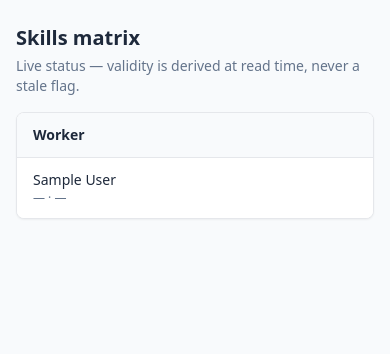
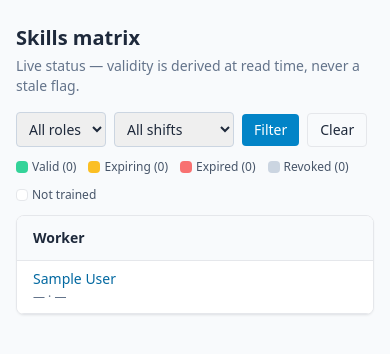
Before and after one commit to ApexFutz/bookish-lamp, a Django app: page /matrix/ in a window 390 px wide; the page is wider, and only the part inside the window is pictured. Shown: the part 96-450 px from the top of that part. Run offline with Django 5.2, Linux system fonts and the light colour scheme; the visitor is signed in with stand-in values (Sample User, id 1); data comes from the database, SQL or seed files in the repository; data that the repository does not hold is empty; some libraries are stand-ins or nearby versions.

Commit message:
Upgrade skills matrix into a color-coded heatmap (#31)
- Color-fill cells by live status (valid/expiring/expired/revoked/not-trained) with a
  legend showing counts, instead of plain text badges.
- Filter by role and shift; qualification headers link to equipment detail and each cell
  drills into the user's profile. Sticky worker column, horizontal scroll on mobile.
- SkillsMatrixTests cover status counts and shift filtering. Suite 43/43.

Co-Authored-By: Claude Opus 4.8 <noreply@anthropic.com>

```diff
--- a/access/templates/access/matrix.html
+++ b/access/templates/access/matrix.html
@@ -4,40 +4,62 @@
 <h1 class="text-xl font-semibold mb-1">Skills matrix</h1>
 <p class="text-sm text-slate-500 mb-4">Live status — validity is derived at read time, never a stale flag.</p>
 
+<form method="get" class="mb-3 flex flex-wrap items-center gap-2">
+  <select name="role" class="rounded border border-slate-300 px-2 py-1.5 text-sm">
+    <option value="">All roles</option>
+    {% for r in roles %}<option value="{{ r.id }}" {% if filters.role == r.id|stringformat:'s' %}selected{% endif %}>{{ r.name }}</option>{% endfor %}
+  </select>
+  <select name="shift" class="rounded border border-slate-300 px-2 py-1.5 text-sm">
+    <option value="">All shifts</option>
+    {% for value, label in shifts %}<option value="{{ value }}" {% if filters.shift == value %}selected{% endif %}>{{ label }}</option>{% endfor %}
+  </select>
+  <button class="rounded bg-sky-600 px-3 py-1.5 text-sm text-white font-medium hover:bg-sky-700">Filter</button>
+  <a href="{% url 'matrix' %}" class="rounded border px-3 py-1.5 text-sm hover:bg-slate-50">Clear</a>
+</form>
+
+<div class="mb-3 flex flex-wrap items-center gap-3 text-xs text-slate-600">
+  <span class="flex items-center gap-1"><span class="inline-block h-3 w-3 rounded bg-emerald-400"></span> Valid ({{ counts.valid }})</span>
+  <span class="flex items-center gap-1"><span class="inline-block h-3 w-3 rounded bg-amber-400"></span> Expiring ({{ counts.expiring }})</span>
+  <span class="flex items-center gap-1"><span class="inline-block h-3 w-3 rounded bg-red-400"></span> Expired ({{ counts.expired }})</span>
+  <span class="flex items-center gap-1"><span class="inline-block h-3 w-3 rounded bg-slate-300"></span> Revoked ({{ counts.revoked }})</span>
+  <span class="flex items-center gap-1"><span class="inline-block h-3 w-3 rounded border bg-white"></span> Not trained</span>
+</div>
+
 <div class="overflow-x-auto rounded-lg border bg-white shadow-sm">
-  <table class="min-w-full text-sm">
+  <table class="min-w-full border-separate border-spacing-0 text-sm">
     <thead>
-      <tr class="border-b bg-slate-50 text-left">
-        <th class="sticky left-0 bg-slate-50 px-4 py-3 font-semibold">Worker</th>
+      <tr class="bg-slate-50 text-left">
+        <th class="sticky left-0 z-10 bg-slate-50 border-b px-4 py-3 font-semibold">Worker</th>
         {% for q in qualifications %}
-          <th class="px-4 py-3 font-semibold whitespace-nowrap">{{ q.name }}</th>
+          <th class="border-b px-3 py-3 font-semibold whitespace-nowrap text-center">
+            <a href="{% url 'equipment_detail' pk=q.pk %}" class="hover:text-sky-600">{{ q.name }}</a>
+          </th>
         {% endfor %}
       </tr>
     </thead>
     <tbody>
       {% for row in rows %}
-        <tr class="border-b last:border-0">
-          <td class="sticky left-0 bg-white px-4 py-3 whitespace-nowrap">
-            <div class="font-medium">{{ row.user }}</div>
-            <div class="text-xs text-slate-500">{{ row.user.role|default:"—" }} · {{ row.user.tier|default:"—" }}</div>
+        <tr>
+          <td class="sticky left-0 z-10 bg-white border-b px-4 py-2 whitespace-nowrap">
+            <a href="{% url 'user_detail' pk=row.user.pk %}" class="font-medium text-sky-700 hover:underline">{{ row.user }}</a>
+            <div class="text-xs text-slate-500">{{ row.user.role|default:"—" }} · {{ row.user.get_shift_display|default:"—" }}</div>
           </td>
           {% for cell in row.cells %}
-            <td class="px-4 py-3">
-              <div class="flex items-center gap-2">
-                {% include "access/_status_badge.html" with status=cell.status %}
-                {% if can_grant_any and cell.status != "valid" %}
-                  <form method="post" action="{% url 'grant_qualification' %}">
-                    {% csrf_token %}
-                    <input type="hidden" name="user_id" value="{{ row.user.id }}">
-                    <input type="hidden" name="qualification_id" value="{{ cell.qual.id }}">
-                    <button class="rounded border border-sky-300 px-2 py-0.5 text-xs text-sky-700 hover:bg-sky-50">
-                      Grant</button>
-                  </form>
-                {% endif %}
-              </div>
+            <td class="border-b px-1 py-1 text-center">
+              <a href="{% url 'user_detail' pk=row.user.pk %}" title="{{ row.user }} · {{ cell.qual.name }} · {{ cell.status }}"
+                 class="flex h-9 w-full min-w-[3rem] items-center justify-center rounded text-xs font-semibold
+                 {% if cell.status == 'valid' %}bg-emerald-100 text-emerald-800 hover:bg-emerald-200
+                 {% elif cell.status == 'expiring' %}bg-amber-100 text-amber-800 hover:bg-amber-200
+                 {% elif cell.status == 'expired' %}bg-red-100 text-red-800 hover:bg-red-200
+                 {% elif cell.status == 'revoked' %}bg-slate-200 text-slate-600 hover:bg-slate-300
+                 {% else %}text-slate-300 hover:bg-slate-50{% endif %}">
+                {% if cell.status == 'valid' %}✓{% elif cell.status == 'expiring' %}!{% elif cell.status == 'expired' %}✕{% elif cell.status == 'revoked' %}⊘{% else %}·{% endif %}
+              </a>
             </td>
           {% endfor %}
         </tr>
+      {% empty %}
+        <tr><td class="px-4 py-6 text-sm text-slate-500">No users match those filters.</td></tr>
       {% endfor %}
     </tbody>
   </table>
--- a/access/views.py
+++ b/access/views.py
@@ -329,21 +329,41 @@ def training_remove(request):
 # ---------------------------------------------------------------------------- skills matrix (bonus)
 @login_required
 def matrix(request):
-    users = User.objects.select_related("role", "tier").order_by("username")
+    """Skills-matrix heatmap: users x qualifications, color-coded by live status (#31)."""
+    users = User.objects.select_related("role", "tier").order_by("first_name", "username")
+    role_id = request.GET.get("role") or ""
+    if role_id:
+        users = users.filter(role_id=role_id)
+    shift = request.GET.get("shift") or ""
+    if shift:
+        users = users.filter(shift=shift)
+
     qualifications = list(Qualification.objects.order_by("name"))
     cell = {}
     for g in UserQualification.objects.select_related("qualification"):
         cell[(g.user_id, g.qualification_id)] = g.status()
-    rows = [
+
+    rows, counts = [], {"valid": 0, "expiring": 0, "expired": 0, "revoked": 0, "none": 0}
+    for u in users:
+        row_cells = []
+        for q in qualifications:
+            status = cell.get((u.id, q.id), "none")
+            counts[status] = counts.get(status, 0) + 1
+            row_cells.append({"qual": q, "status": status})
+        rows.append({"user": u, "cells": row_cells})
+
+    return render(
+        request,
+        "access/matrix.html",
         {
-            "user": u,
-            "cells": [
-                {"qual": q, "status": cell.get((u.id, q.id), "none")} for q in qualifications
-            ],
-        }
-        for u in users
-    ]
-    return render(request, "access/matrix.html", {"qualifications": qualifications, "rows": rows})
+            "qualifications": qualifications,
+            "rows": rows,
+            "counts": counts,
+            "roles": Role.objects.order_by("name"),
+            "shifts": User.Shift.choices,
+            "filters": {"role": role_id, "shift": shift},
+        },
+    )
 
 
 # ---------------------------------------------------------------------------- directory
```
Also changed, not shown: access/tests.py (+31 -0 lines).
